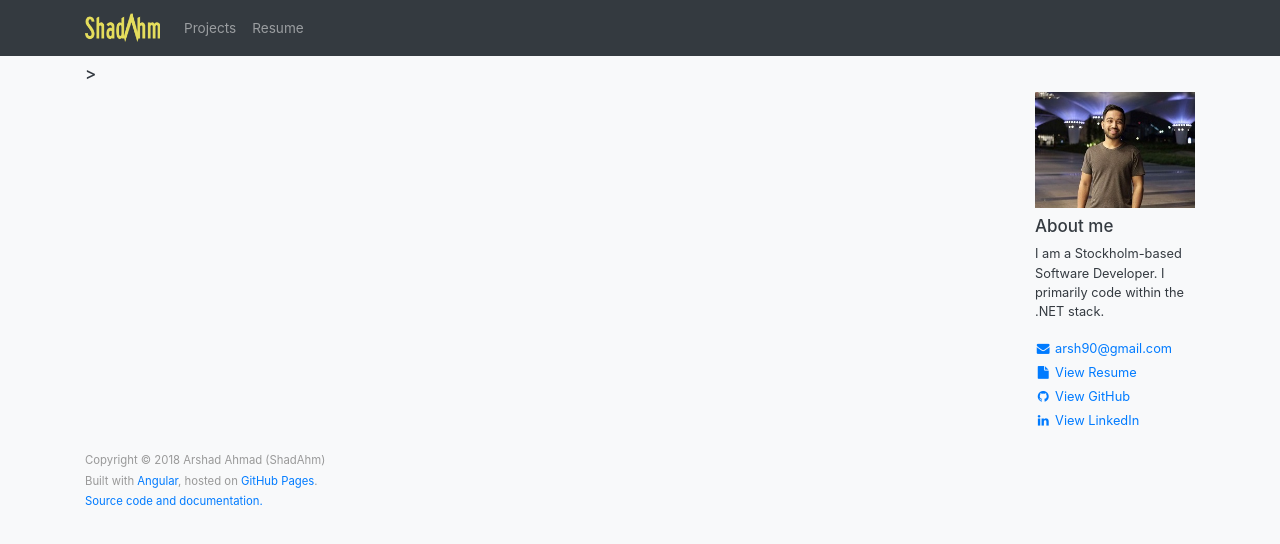
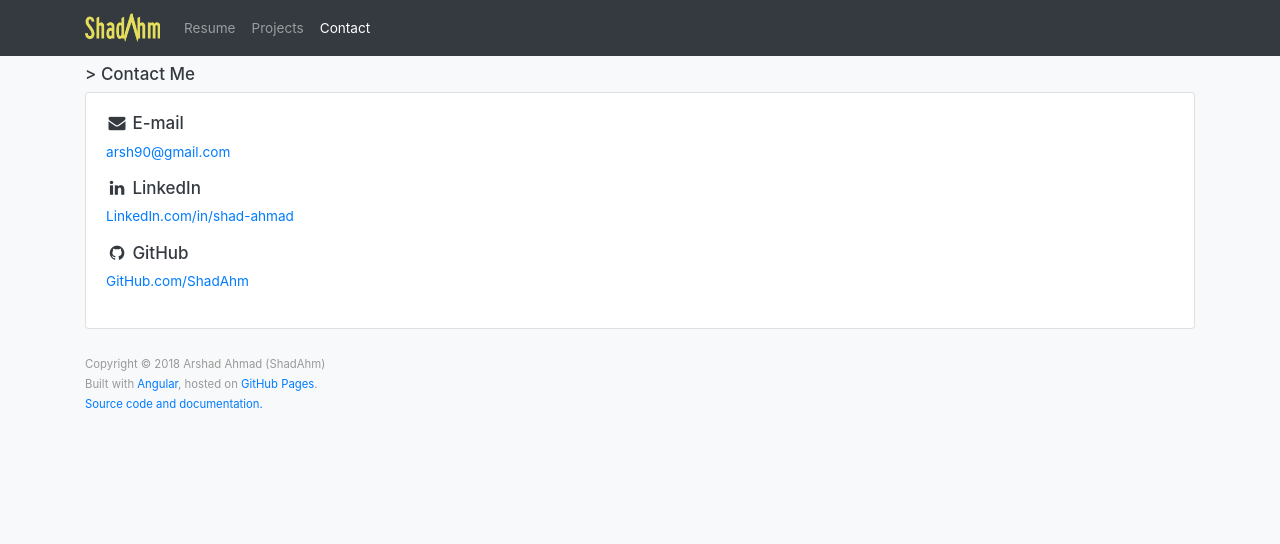
Before and after one commit to ShadAhm/shadahm.github.io, an Angular app: page /contact in a window 1280 px wide. Before the commit this address led to /. Shown: the top 544 px of the page. Built offline with nearby package versions, Linux system fonts and the light colour scheme.

Commit message:
Layout change, added other info, changed photo

```diff
--- a/src/app/app-routing.module.ts
+++ b/src/app/app-routing.module.ts
@@ -2,6 +2,7 @@ import { NgModule } from '@angular/core';
 import { Routes, RouterModule } from '@angular/router';
 import { ResumeComponent } from './components/resume/resume.component';
 import { ProjectsComponent } from './components/projects/projects.component';
+import { ContactComponent } from './components/contact/contact.component';
 
 const routes: Routes = [
   { path: '', redirectTo: 'resume', pathMatch: 'full' },
@@ -14,6 +15,11 @@ const routes: Routes = [
     path: 'projects',
     component: ProjectsComponent,
     data: { title: 'Projects' }
+  },
+  {
+    path: 'contact',
+    component: ContactComponent,
+    data: { title: 'Contact Me' }
   }
 ];
 
--- a/src/app/app.component.html
+++ b/src/app/app.component.html
@@ -7,9 +7,6 @@
       <div class="main-content">
         <router-outlet></router-outlet>
       </div>
-    </div>
-    <div class="col-md-2 d-print-none">
-      <about-me></about-me>
     </div>
   </div>
 </div>
--- a/src/app/app.module.ts
+++ b/src/app/app.module.ts
@@ -12,6 +12,7 @@ import { ResumeComponent } from './components/resume/resume.component';
 import { ProjectsComponent } from './components/projects/projects.component';
 import { ProjectCardComponent } from './components/projects/project-card/project-card.component';
 import { SkillsComponentComponent } from './components/resume/skills/skills-component.component';
+import { ContactComponent } from './components/contact/contact.component';
 
 @NgModule({
   declarations: [
@@ -22,7 +23,8 @@ import { SkillsComponentComponent } from './components/resume/skills/skills-comp
     ResumeComponent,
     ProjectsComponent,
     ProjectCardComponent,
-    SkillsComponentComponent
+    SkillsComponentComponent,
+    ContactComponent
   ],
   imports: [
     BrowserModule,
--- /dev/null
+++ b/src/app/components/contact/contact.component.html
@@ -0,0 +1,24 @@
+<div class="card mb-2">
+  <div class="card-body">
+    <h5><i class="fa fa-fw fa-envelope"></i> E-mail</h5>
+    <p>
+      <a id="emailLink" href="mailto:arsh90@gmail.com">
+        arsh90@gmail.com
+      </a>
+    </p>
+
+    <h5><i class="fa fa-fw fa-linkedin"></i> LinkedIn</h5>
+    <p>
+      <a id="emailLink" href="https://www.linkedin.com/in/shad-ahmad/">
+        LinkedIn.com/in/shad-ahmad
+      </a>
+    </p>
+
+    <h5><i class="fa fa-fw fa-github"></i> GitHub</h5>
+    <p>
+      <a id="emailLink" href="https://www.github.com/ShadAhm/">
+        GitHub.com/ShadAhm
+      </a>
+    </p>
+  </div>
+</div>
--- /dev/null
+++ b/src/app/components/contact/contact.component.ts
@@ -0,0 +1,15 @@
+import { Component, OnInit } from '@angular/core';
+
+@Component({
+  selector: 'app-contact',
+  templateUrl: './contact.component.html',
+  styleUrls: ['./contact.component.scss']
+})
+export class ContactComponent implements OnInit {
+
+  constructor() { }
+
+  ngOnInit() {
+  }
+
+}
--- a/src/app/components/header/header.component.html
+++ b/src/app/components/header/header.component.html
@@ -9,8 +9,9 @@
       </button>
       <div [ngClass]="{'collapse': navbarCollapsed}" class="navbar-collapse" id="navbarNavAltMarkup">
         <div class="navbar-nav shad-orange-navbar" (click)="toggleNav()">
+          <a class="nav-item nav-link" routerLinkActive="active" routerLink="/resume">Resume</a>
           <a class="nav-item nav-link" routerLinkActive="active" routerLink="/projects">Projects</a>
-          <a class="nav-item nav-link" routerLinkActive="active" routerLink="/resume">Resume</a>
+          <a class="nav-item nav-link" routerLinkActive="active" routerLink="/contact">Contact</a>
         </div>
       </div>
     </div>
--- a/src/app/components/resume/resume.component.html
+++ b/src/app/components/resume/resume.component.html
@@ -1,7 +1,28 @@
 <div class="card mb-2">
   <div class="card-body">
     <div class="row d-print-none">
+      <div class="col-md-2">
+        <img src="./assets/images/me.jpg" class="img-me" />
+      </div>
       <div class="col">
+        <h2 class="card-title" id="h2Introduction">Introduction</h2>
+        <p>Hi, I'm Shad, a Stockholm-based .NET Developer. And welcome to my online resume. This page was created to provide you the ability to navigate
+          my
+          details with ease. A printed and PDF version is also available. This resume and site itself is intended as a
+          POC
+          of my skills in designing and developing a navigatable and intuitive user application. I believe all software
+          (internal or external) should be created with the user first-in-mind, providing sufficient navigation, and
+          should be designed with complexities that requires training as little as possible.</p>
+        <p>Feedbacks and comments are very welcome. Get in touch. </p>
+        <div class="d-none d-md-inline-block d-print-none mt-2">
+          <button class="btn btn-sm btn-primary mr-2" (click)="print()"><i class="fa fa-print"></i> Print this
+            resume</button>
+        </div>
+      </div>
+    </div>
+    <div class="row d-print-none">
+      <div class="col">
+        <h4>Contents</h4>
         <ol class="contents-list" id="olContentsList">
           <li *ngFor="let content of contents"><a href="javascript:void(0)" (click)="scrollIntoView(content.elementId)">
               <span>{{content.displayText}}</span>
@@ -14,25 +35,7 @@
           </li>
         </ol>
       </div>
-      <div class="col-md-8">
-        <h2 class="card-title" id="h2Introduction">Introduction</h2>
-        <p>Hi, I'm Shad. And welcome to my online resume. This page was created to provide you the ability to navigate
-          my
-          details with ease. A printed and PDF version is also available. This resume and site itself is intended as a
-          POC
-          of my skills in designing and developing a navigatable and intuitive user application. I believe all software
-          (internal or external) should be created with the user first-in-mind, providing sufficient navigation, and
-          should be designed with complexities that requires training as little as possible.</p>
-        <p>Feedbacks and comments are very welcome. Get in touch. </p>
-        <div class="d-none d-md-inline-block d-print-none mt-4">
-          <button class="btn btn-sm btn-primary mr-2" (click)="print()"><i class="fa fa-print"></i> Print this
-            resume</button>
-          <button class="btn btn-sm btn-primary" disabled="disabled" (click)="print()"><i class="fa fa-file-pdf-o"></i>
-            Download PDF copy (coming soon)</button>
-        </div>
-      </div>
     </div>
-
     <div class="d-none d-print-block">
       <h2>Arsyad Ahmad <small>(pref: Shad Ahmad)</small></h2>
       <table class="table table-condensed table-borderless">
@@ -47,7 +50,8 @@
       </table>
 
       <p class="panel"><strong>Note:</strong> An online (better) version of this resume can be viewed at
-        <u>https://shadahm.github.io/resume</u></p>
+        <u>https://shadahm.github.io/resume</u>
+      </p>
     </div>
   </div>
 </div>
@@ -77,8 +81,9 @@
             <td>
               <a [href]="employmentHistory.companyUrl">{{employmentHistory.companyName}}</a>
               <sup *ngFor="let asterisk of employmentHistory.companySubcripts"> {{asterisk}}</sup>
-              <br/>
-              <span class="employment-history-location text-muted"><i class="fa fa-fw fa-map-marker"></i> {{employmentHistory.location}}</span>
+              <br />
+              <span class="employment-history-location text-muted"><i class="fa fa-fw fa-map-marker"></i>
+                {{employmentHistory.location}}</span>
             </td>
             <td>{{employmentHistory.position}}</td>
             <td>{{employmentHistory.fromDate | date:'MMM y'}}</td>
@@ -134,7 +139,7 @@
     </div>
   </div>
 
-  <div class="card">
+  <div class="card mb-2">
     <div class="card-body">
       <h2 class="card-title" id="h2Education">Certifications & Education</h2>
       <h4>Certifications</h4>
@@ -163,7 +168,27 @@
       </ul>
     </div>
   </div>
+
+  <div class="card mb-2">
+    <div class="card-body">
+      <h2 class="card-title" id="h2Other">Other Information</h2>
+      <p>
+        Current residence:<br/>
+        Stockholm, Sverige
+      </p>
+      <p>
+        Languages:<br/>
+        English (native), Malay (native)
+      </p>
+      <p>
+        Driving license:<br/>
+        No (Sweden), yes (Malaysia)
+      </p>
+    </div>
+  </div>
 </div>
+
+
 
 <button class="btn btn-sm btn-primary d-block d-sm-none btn-back-to-top" (click)="scrollIntoView('olContentsList')"><i
     class="fa fa-arrow-up"></i> To Top</button>
--- a/src/app/components/resume/resume.component.scss
+++ b/src/app/components/resume/resume.component.scss
@@ -35,3 +35,7 @@ button.btn-back-to-top {
 span.employment-history-location {
     font-size:smaller;
 }
+
+img.img-me {
+    max-width: 100%;
+}
--- a/src/app/components/resume/resume.component.ts
+++ b/src/app/components/resume/resume.component.ts
@@ -75,6 +75,11 @@ export class ResumeComponent implements OnInit {
         displayText: 'Education and Certifications',
         elementId: 'h2Education',
         children: null
+      },
+      {
+        displayText: 'Other Information',
+        elementId: 'h2Other',
+        children: null
       }];
   }
 
```
Also changed, not shown: src/app/components/contact/contact.component.scss (added), src/assets/images/me.jpg, 1 other file (tests, documents, lock files or other folders).
